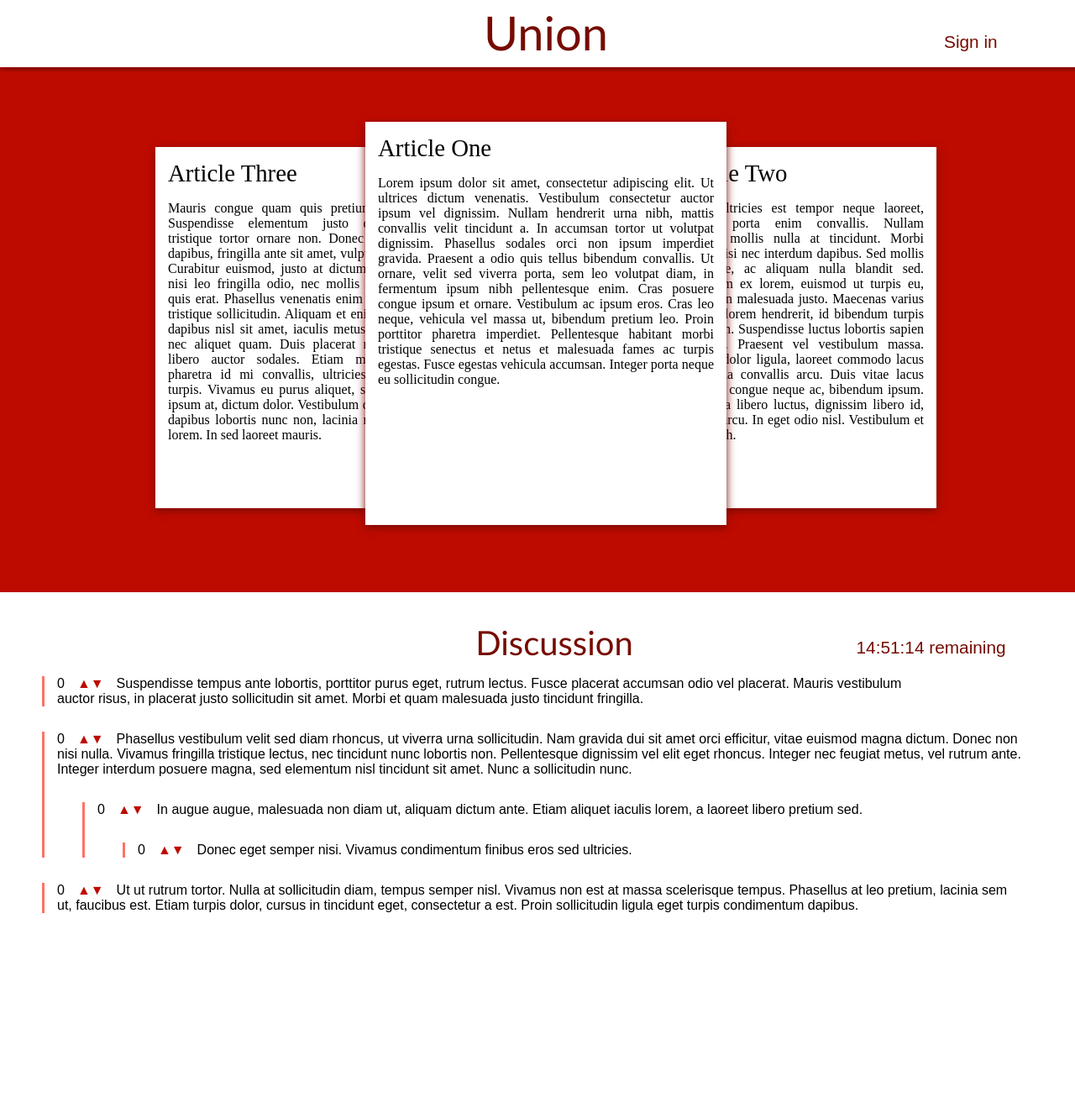
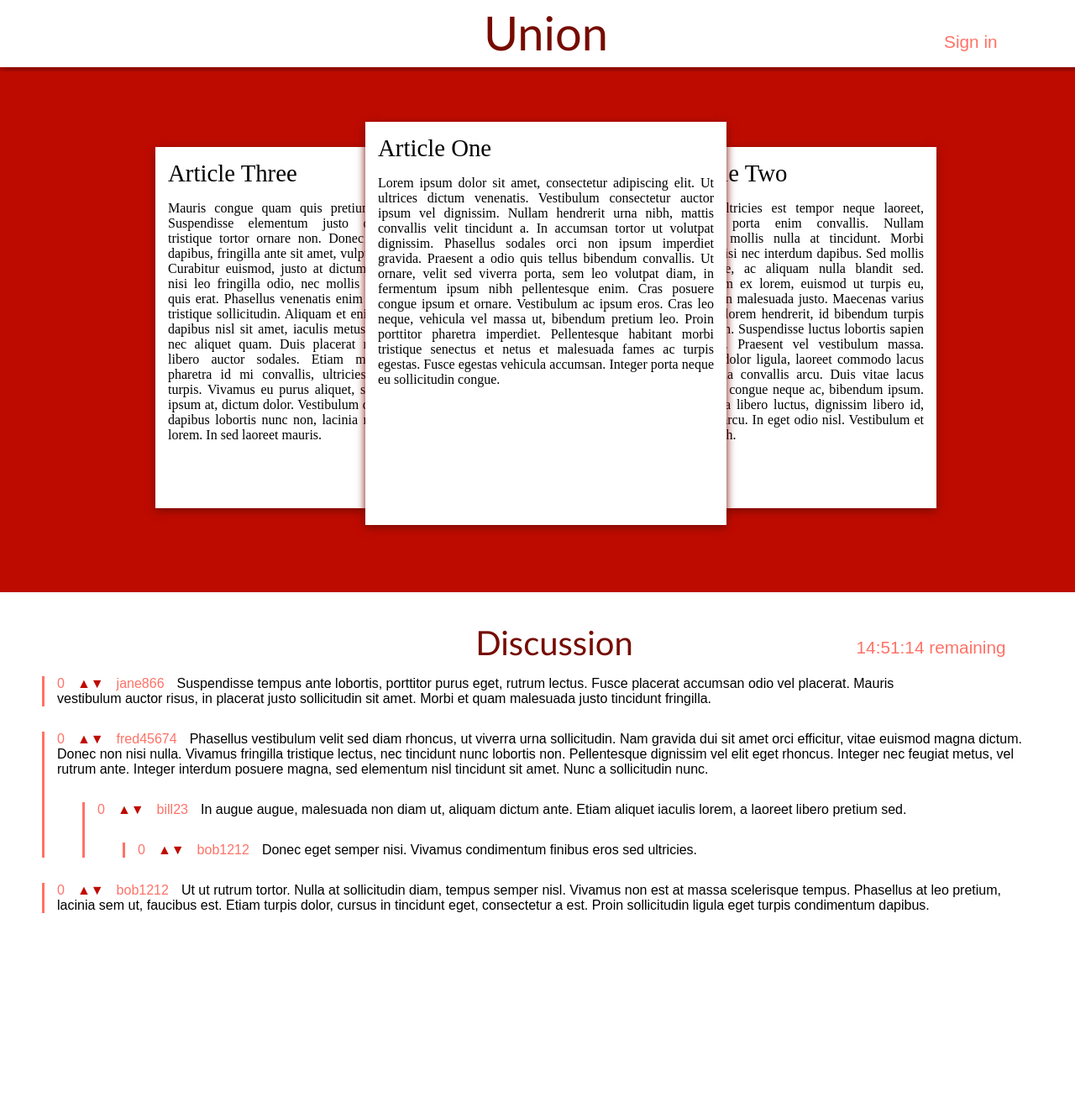
Before and after one commit to hewhomust/potential-chainsaw, a PHP site: page / in a window 1280 px wide. Shown: the whole page at 84% size. Run offline with PHP 8.4, Linux system fonts and the light colour scheme.

Commit message:
Added the usernames

```diff
--- a/Prototype3/index.html
+++ b/Prototype3/index.html
@@ -32,19 +32,19 @@
         <p id="clock">00:00:00</p>
       </div>
       <div id="mainDiscussion" class="discussion standardBox">
-        <p class="score">0</p><p class="upvote" onclick="upvote(this, 1)">▲</p><p class="downvote" onclick="upvote(this, -1)">▼</p><p>Suspendisse tempus ante lobortis, porttitor purus eget, rutrum lectus. Fusce placerat accumsan odio vel placerat. Mauris vestibulum auctor risus, in placerat justo sollicitudin sit amet. Morbi et quam malesuada justo tincidunt fringilla. </p>
+        <p class="score">0</p><p class="upvote" onclick="upvote(this, 1)">▲</p><p class="downvote" onclick="upvote(this, -1)">▼</p><p class="username">jane866</p><p>Suspendisse tempus ante lobortis, porttitor purus eget, rutrum lectus. Fusce placerat accumsan odio vel placerat. Mauris vestibulum auctor risus, in placerat justo sollicitudin sit amet. Morbi et quam malesuada justo tincidunt fringilla. </p>
       </div>
       <div id="mainDiscussion" class="discussion standardBox">
-        <p class="score">0</p><p class="upvote" onclick="upvote(this, 1)">▲</p><p class="downvote" onclick="upvote(this, -1)">▼</p><p>Phasellus vestibulum velit sed diam rhoncus, ut viverra urna sollicitudin. Nam gravida dui sit amet orci efficitur, vitae euismod magna dictum. Donec non nisi nulla. Vivamus fringilla tristique lectus, nec tincidunt nunc lobortis non. Pellentesque dignissim vel elit eget rhoncus. Integer nec feugiat metus, vel rutrum ante. Integer interdum posuere magna, sed elementum nisl tincidunt sit amet. Nunc a sollicitudin nunc.</p>
+        <p class="score">0</p><p class="upvote" onclick="upvote(this, 1)">▲</p><p class="downvote" onclick="upvote(this, -1)">▼</p><p class="username">fred45674</p><p>Phasellus vestibulum velit sed diam rhoncus, ut viverra urna sollicitudin. Nam gravida dui sit amet orci efficitur, vitae euismod magna dictum. Donec non nisi nulla. Vivamus fringilla tristique lectus, nec tincidunt nunc lobortis non. Pellentesque dignissim vel elit eget rhoncus. Integer nec feugiat metus, vel rutrum ante. Integer interdum posuere magna, sed elementum nisl tincidunt sit amet. Nunc a sollicitudin nunc.</p>
         <div id="mainDiscussion" class="discussion standardBox">
-          <p class="score">0</p><p class="upvote" onclick="upvote(this, 1)">▲</p><p class="downvote" onclick="upvote(this, -1)">▼</p><p>In augue augue, malesuada non diam ut, aliquam dictum ante. Etiam aliquet iaculis lorem, a laoreet libero pretium sed.</p>
+          <p class="score">0</p><p class="upvote" onclick="upvote(this, 1)">▲</p><p class="downvote" onclick="upvote(this, -1)">▼</p><p class="username">bill23</p><p>In augue augue, malesuada non diam ut, aliquam dictum ante. Etiam aliquet iaculis lorem, a laoreet libero pretium sed.</p>
           <div id="mainDiscussion" class="discussion standardBox">
-            <p class="score">0</p><p class="upvote" onclick="upvote(this, 1)">▲</p><p class="downvote" onclick="upvote(this, -1)">▼</p><p>Donec eget semper nisi. Vivamus condimentum finibus eros sed ultricies.</p>
+            <p class="score">0</p><p class="upvote" onclick="upvote(this, 1)">▲</p><p class="downvote" onclick="upvote(this, -1)">▼</p><p class="username">bob1212</p><p>Donec eget semper nisi. Vivamus condimentum finibus eros sed ultricies.</p>
           </div>
         </div>
       </div>
       <div id="mainDiscussion" class="discussion standardBox">
-        <p class="score">0</p><p class="upvote" onclick="upvote(this, 1)">▲</p><p class="downvote" onclick="upvote(this, -1)">▼</p><p>Ut ut rutrum tortor. Nulla at sollicitudin diam, tempus semper nisl. Vivamus non est at massa scelerisque tempus. Phasellus at leo pretium, lacinia sem ut, faucibus est. Etiam turpis dolor, cursus in tincidunt eget, consectetur a est. Proin sollicitudin ligula eget turpis condimentum dapibus.</p>
+        <p class="score">0</p><p class="upvote" onclick="upvote(this, 1)">▲</p><p class="downvote" onclick="upvote(this, -1)">▼</p><p class="username">bob1212</p><p>Ut ut rutrum tortor. Nulla at sollicitudin diam, tempus semper nisl. Vivamus non est at massa scelerisque tempus. Phasellus at leo pretium, lacinia sem ut, faucibus est. Etiam turpis dolor, cursus in tincidunt eget, consectetur a est. Proin sollicitudin ligula eget turpis condimentum dapibus.</p>
       </div>
     </div>
   </body>
--- a/Prototype3/style.css
+++ b/Prototype3/style.css
@@ -98,7 +98,7 @@ h1{
 	top: -25px;
 	right: 8%;
 	font-size: 1.3em;
-	color: #760B00;
+	color: #FF7267;
 }
 
 #header.headerBar p{
@@ -116,3 +116,7 @@ h1{
 .discussion .downvote, .discussion .upvote{
 	color: #BE0B00;
 }
+
+.discussion .username, .discussion .score{
+	color: #FF7267;
+}
```
